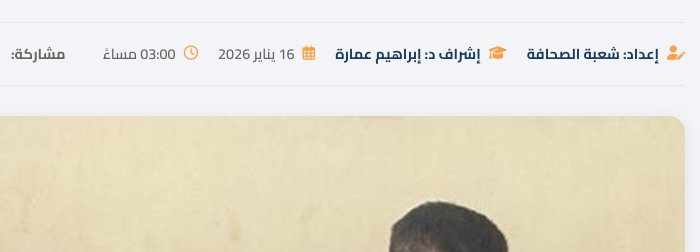
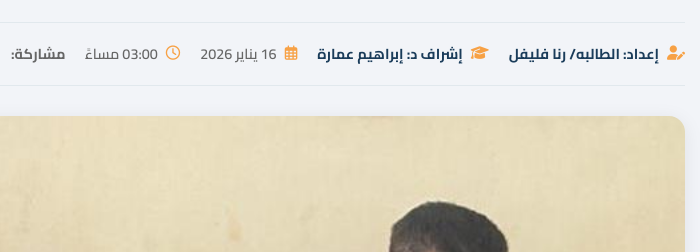
Before and after one commit to mohamedelawakey/work, a plain HTML site: page interview_kafr_elzayat_development.html in a window 1280 px wide. Shown: the part 308-560 px from the top of the page, 580-1280 px from the left. Drawn offline with Linux system fonts and the light colour scheme.

Commit message:
Update development interview and fertilizer report to Rana Fleifel

```diff
--- a/interview_kafr_elzayat_development.html
+++ b/interview_kafr_elzayat_development.html
@@ -32,7 +32,7 @@
             </div>
             <div class="article-meta-bar">
               <div class="meta-info">
-                <div class="meta-item author"><i class="fa-solid fa-user-pen"></i><span>إعداد: شعبة الصحافة</span></div>
+                <div class="meta-item author"><i class="fa-solid fa-user-pen"></i><span>إعداد: الطالبه/ رنا فليفل</span></div>
                 <div class="meta-item author"><i class="fa-solid fa-graduation-cap"></i><span>إشراف د: إبراهيم عمارة</span></div>
                 <div class="meta-item"><i class="fa-regular fa-calendar-days"></i><span>16 يناير 2026</span></div>
                 <div class="meta-item"><i class="fa-regular fa-clock"></i><span>03:00 مساءً</span></div>
```
Also changed, not shown: report_factory.html (+1 -1 lines).
